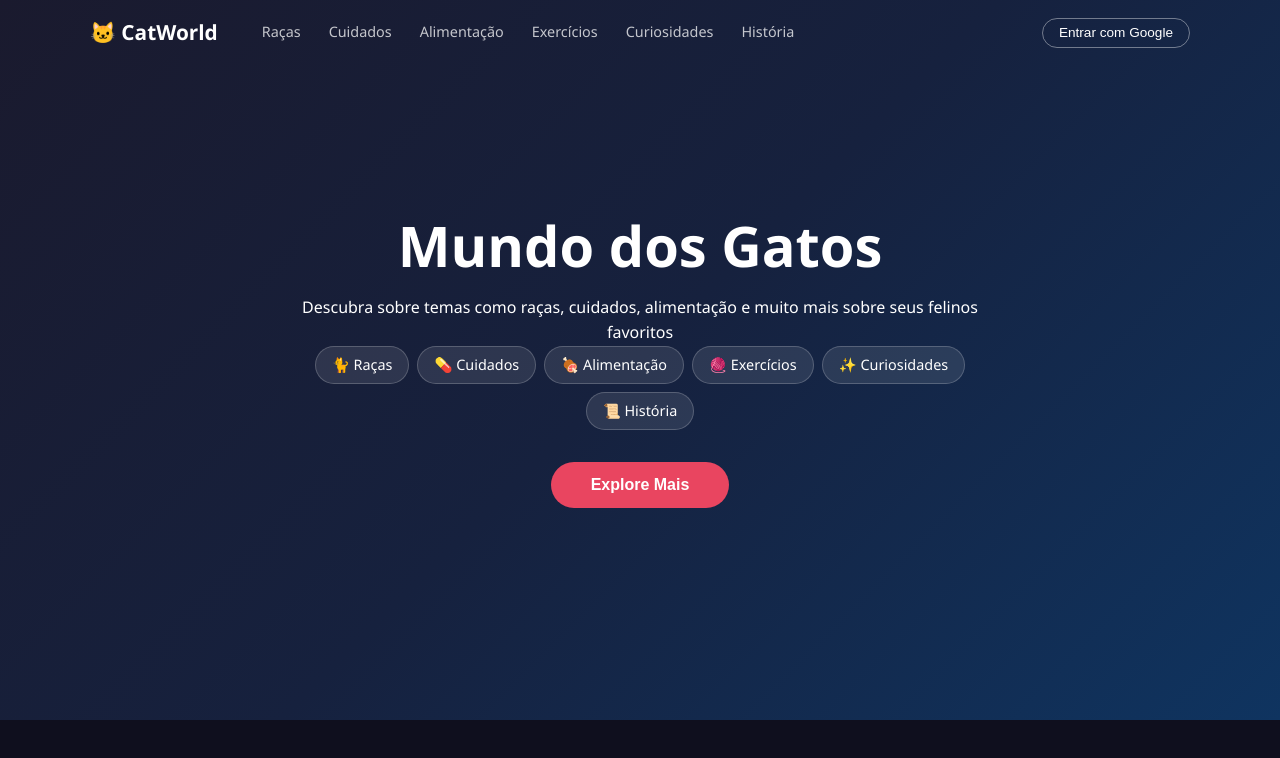
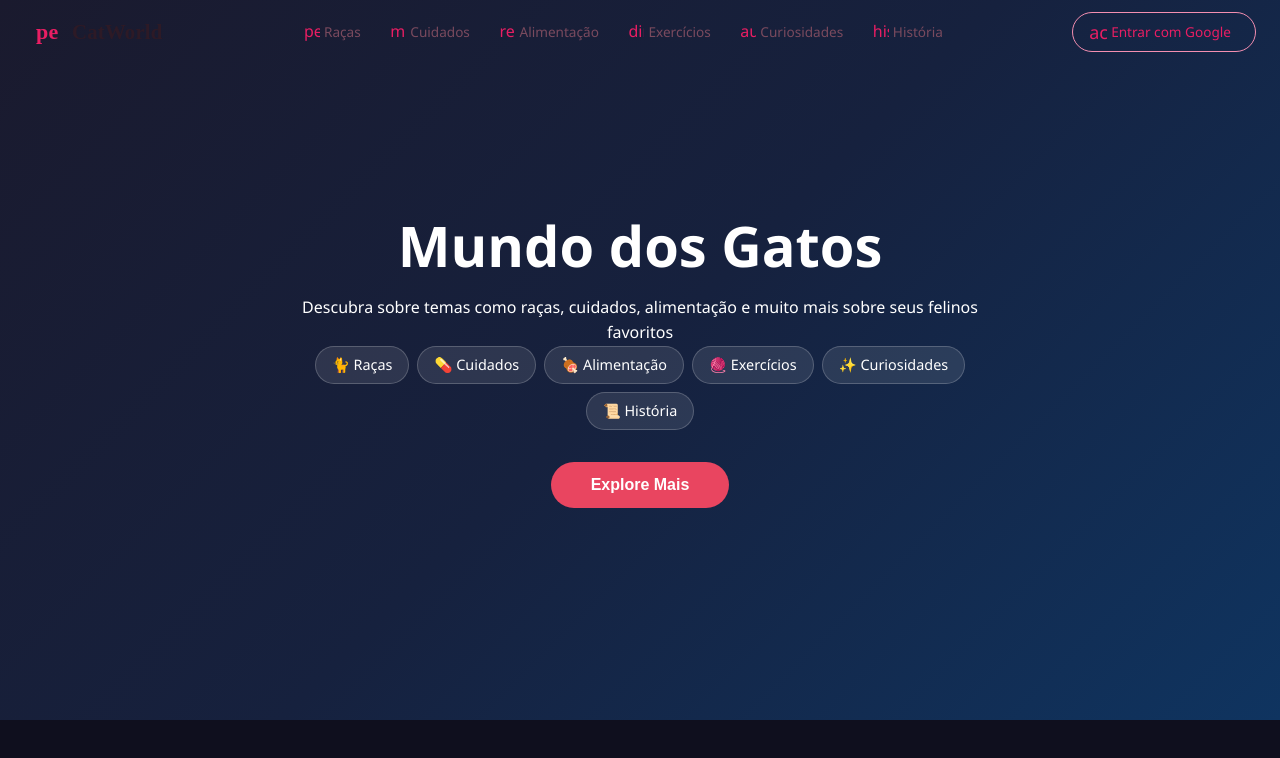
Before and after one commit to MariaClaraCorecha/catworld, an Angular app: page / in a window 1280 px wide. Shown: the top 758 px of the page. Built offline with nearby package versions, Linux system fonts and the light colour scheme.

Commit message:
Refactor: Novo Estilo de navegação.

```diff
--- a/src/app/shared/navbar/navbar.html
+++ b/src/app/shared/navbar/navbar.html
@@ -1,31 +1,64 @@
-<nav class="navbar" [class.scrolled]="scrolled">
-  <div class="nav-inner">
+<mat-toolbar class="navbar" [class.scrolled]="scrolled">
 
-    <div class="nav-logo" (click)="scrollTo('hero')">
-      🐱 CatWorld
-    </div>
+  <!-- Logo -->
+  <button mat-button class="nav-logo" (click)="scrollTo('hero')">
+    <mat-icon>pets</mat-icon>
+    CatWorld
+  </button>
 
-    <!-- Menu desktop -->
-    <ul class="nav-links">
-      <li *ngFor="let link of links">
-        <a (click)="scrollTo(link.id)">{{ link.label }}</a>
-      </li>
-    </ul>
+  <span class="nav-spacer"></span>
 
-    <!-- Botão login (vamos implementar depois) -->
-    <button class="nav-btn-login">Entrar com Google</button>
+  <!-- Links desktop -->
+  <nav class="nav-links">
+    <button
+      mat-button
+      *ngFor="let link of links"
+      (click)="scrollTo(link.id)"
+      class="nav-link-btn"
+    >
+      <mat-icon>{{ link.icon }}</mat-icon>
+      {{ link.label }}
+    </button>
+  </nav>
 
-    <!-- Botão hamburguer (mobile) -->
-    <button class="nav-hamburger" (click)="toggleMenu()">
-      <span></span><span></span><span></span>
-    </button>
+  <span class="nav-spacer"></span>
 
-  </div>
+  <!-- Botão login desktop -->
+  <button
+    mat-stroked-button
+    color="primary"
+    class="nav-btn-login"
+  >
+    <mat-icon>account_circle</mat-icon>
+    Entrar com Google
+  </button>
 
-  <!-- Menu mobile -->
-  <div class="nav-mobile" [class.open]="menuOpen">
-    <a *ngFor="let link of links" (click)="scrollTo(link.id)">
-      {{ link.label }}
-    </a>
-  </div>
-</nav>
+  <!-- Botão menu mobile -->
+  <button
+    mat-icon-button
+    class="nav-hamburger"
+    (click)="toggleMenu()"
+    aria-label="Abrir menu"
+  >
+    <mat-icon>{{ menuOpen ? 'close' : 'menu' }}</mat-icon>
+  </button>
+
+</mat-toolbar>
+
+<!-- Menu mobile — dropdown abaixo da toolbar -->
+<div class="nav-mobile" [class.open]="menuOpen">
+  <button
+    mat-button
+    *ngFor="let link of links"
+    (click)="scrollTo(link.id)"
+    class="nav-mobile-btn"
+  >
+    <mat-icon>{{ link.icon }}</mat-icon>
+    {{ link.label }}
+  </button>
+
+  <button mat-stroked-button color="primary" class="nav-mobile-login">
+    <mat-icon>account_circle</mat-icon>
+    Entrar com Google
+  </button>
+</div>
--- a/src/app/shared/navbar/navbar.scss
+++ b/src/app/shared/navbar/navbar.scss
@@ -1,117 +1,176 @@
+// ─── Toolbar ──────────────────────────────────────────────────────
 .navbar {
-  position: fixed;
+  position: fixed !important;
   top: 0;
   left: 0;
   right: 0;
   z-index: 1000;
-  padding: 1rem 2rem;
-  transition: background 0.3s, box-shadow 0.3s;
+  background: transparent !important;
+  box-shadow: none !important;
+  transition: background 0.3s, box-shadow 0.3s, border-color 0.3s;
+  padding: 0 1.5rem !important;
+  height: 64px !important;
 
   &.scrolled {
-    background: rgba(15, 15, 30, 0.95);
-    backdrop-filter: blur(10px);
-    box-shadow: 0 2px 20px rgba(0, 0, 0, 0.3);
+    background: rgba(255, 255, 255, 0.95) !important;
+    backdrop-filter: blur(12px);
+    box-shadow: 0 2px 16px rgba(233, 30, 99, 0.1) !important;
+    border-bottom: 1px solid #fce4ec;
   }
 }
 
-.nav-inner {
-  max-width: 1100px;
-  margin: 0 auto;
+// ─── Logo ─────────────────────────────────────────────────────────
+.nav-logo {
+  font-family: 'Playfair Display', serif !important;
+  font-size: 1.3rem !important;
+  font-weight: 700 !important;
+  color: #2d1a26 !important;
+  letter-spacing: 0.01em;
   display: flex;
   align-items: center;
-  gap: 2rem;
-}
+  gap: 6px;
 
-.nav-logo {
-  font-size: 1.3rem;
-  font-weight: 700;
-  color: #fff;
-  cursor: pointer;
-  flex-shrink: 0;
-}
-
-.nav-links {
-  display: flex;
-  list-style: none;
-  gap: 0.25rem;
-  flex: 1;
-
-  a {
-    color: rgba(255, 255, 255, 0.75);
-    cursor: pointer;
-    padding: 0.4rem 0.75rem;
-    border-radius: 6px;
-    font-size: 0.9rem;
-    transition: color 0.2s, background 0.2s;
-    white-space: nowrap;
-
-    &:hover {
-      color: #fff;
-      background: rgba(255, 255, 255, 0.1);
-    }
+  mat-icon {
+    color: #e91e63;
+    font-size: 22px;
+    width: 22px;
+    height: 22px;
   }
 }
 
-.nav-btn-login {
-  background: transparent;
-  border: 1px solid rgba(255, 255, 255, 0.4);
-  color: #fff;
-  padding: 0.4rem 1rem;
-  border-radius: 20px;
-  font-size: 0.85rem;
-  cursor: pointer;
-  white-space: nowrap;
-  transition: background 0.2s, border-color 0.2s;
-  flex-shrink: 0;
+// ─── Espaçador ────────────────────────────────────────────────────
+.nav-spacer {
+  flex: 1 1 auto;
+}
+
+// ─── Links desktop ────────────────────────────────────────────────
+.nav-links {
+  display: flex;
+  align-items: center;
+  gap: 0.1rem;
+}
+
+.nav-link-btn {
+  color: #7a4a5e !important;
+  font-size: 0.85rem !important;
+  font-weight: 500 !important;
+  border-radius: 8px !important;
+  transition: background 0.2s, color 0.2s !important;
+
+  mat-icon {
+    font-size: 16px !important;
+    width: 16px !important;
+    height: 16px !important;
+    margin-right: 4px;
+    color: #e91e63;
+  }
 
   &:hover {
-    background: rgba(255, 255, 255, 0.1);
-    border-color: #fff;
+    background: #fce4ec !important;
+    color: #c2185b !important;
   }
 }
 
-.nav-hamburger {
-  display: none;
-  flex-direction: column;
-  gap: 5px;
-  background: none;
-  border: none;
-  cursor: pointer;
-  padding: 4px;
-  margin-left: auto;
+// ─── Botão login desktop ──────────────────────────────────────────
+.nav-btn-login {
+  border-radius: 20px !important;
+  font-size: 0.85rem !important;
+  font-weight: 500 !important;
+  border-color: #f48fb1 !important;
+  color: #e91e63 !important;
+  transition: background 0.2s, border-color 0.2s !important;
 
-  span {
-    display: block;
-    width: 24px;
-    height: 2px;
-    background: #fff;
-    border-radius: 2px;
+  mat-icon {
+    font-size: 18px !important;
+    width: 18px !important;
+    height: 18px !important;
+    margin-right: 4px;
+  }
+
+  &:hover {
+    background: #fce4ec !important;
+    border-color: #e91e63 !important;
   }
 }
 
+// ─── Hamburguer (só mobile) ───────────────────────────────────────
+.nav-hamburger {
+  display: none !important;
+  color: #2d1a26 !important;
+
+  mat-icon {
+    font-size: 24px;
+  }
+}
+
+// ─── Menu mobile ─────────────────────────────────────────────────
 .nav-mobile {
   display: none;
+  position: fixed;
+  top: 64px;
+  left: 0;
+  right: 0;
+  z-index: 999;
+  background: rgba(255, 255, 255, 0.98);
+  backdrop-filter: blur(12px);
+  border-bottom: 1px solid #fce4ec;
   flex-direction: column;
-  padding: 1rem 0;
-  border-top: 1px solid rgba(255, 255, 255, 0.1);
-  margin-top: 0.5rem;
+  padding: 0.75rem 1rem;
+  gap: 0.25rem;
+  box-shadow: 0 8px 24px rgba(233, 30, 99, 0.1);
 
-  a {
-    color: rgba(255, 255, 255, 0.8);
-    padding: 0.6rem 0;
-    cursor: pointer;
-    font-size: 1rem;
-    transition: color 0.2s;
+  // Animação de entrada
+  transform: translateY(-8px);
+  opacity: 0;
+  transition: opacity 0.2s, transform 0.2s;
 
-    &:hover { color: #fff; }
+  &.open {
+    display: flex;
+    transform: translateY(0);
+    opacity: 1;
+  }
+}
+
+.nav-mobile-btn {
+  justify-content: flex-start !important;
+  color: #7a4a5e !important;
+  font-size: 0.95rem !important;
+  width: 100%;
+  border-radius: 8px !important;
+  padding: 0.5rem 0.75rem !important;
+
+  mat-icon {
+    font-size: 18px !important;
+    width: 18px !important;
+    height: 18px !important;
+    margin-right: 8px;
+    color: #e91e63;
   }
 
-  &.open { display: flex; }
+  &:hover {
+    background: #fce4ec !important;
+    color: #c2185b !important;
+  }
 }
 
-// Responsividade
-@media (max-width: 768px) {
-  .nav-links,
-  .nav-btn-login { display: none; }
-  .nav-hamburger { display: flex; }
+.nav-mobile-login {
+  margin-top: 0.5rem !important;
+  border-radius: 20px !important;
+  border-color: #f48fb1 !important;
+  color: #e91e63 !important;
+  width: 100%;
+
+  mat-icon {
+    font-size: 18px !important;
+    width: 18px !important;
+    height: 18px !important;
+    margin-right: 4px;
+  }
 }
+
+// ─── Responsividade ───────────────────────────────────────────────
+@media (max-width: 900px) {
+  .nav-links { display: none; }
+  .nav-btn-login { display: none !important; }
+  .nav-hamburger { display: inline-flex !important; }
+}
--- a/src/app/shared/navbar/navbar.ts
+++ b/src/app/shared/navbar/navbar.ts
@@ -1,10 +1,14 @@
 import { Component, HostListener } from '@angular/core';
 import { CommonModule } from '@angular/common';
+import { MatToolbarModule } from '@angular/material/toolbar';
+import { MatButtonModule } from '@angular/material/button';
+import { MatIconModule } from '@angular/material/icon';
+import { MatMenuModule } from '@angular/material/menu';
 
 @Component({
   selector: 'app-navbar',
   standalone: true,
-  imports: [CommonModule],
+  imports: [CommonModule, MatToolbarModule, MatButtonModule, MatIconModule, MatMenuModule],
   templateUrl: './navbar.html',
   styleUrl: './navbar.scss',
 })
@@ -12,30 +16,26 @@ export class NavbarComponent {
   scrolled = false;
   menuOpen = false;
 
-  //Detecta scroll para mudar o estilo
   @HostListener('window:scroll')
-  onScroll(){
+  onScroll() {
     this.scrolled = window.scrollY > 50;
-
   }
 
-  toggleMenu(){
+  toggleMenu() {
     this.menuOpen = !this.menuOpen;
   }
 
-  //Scroll suave até seção por ID
   scrollTo(sectionId: string) {
-    const el = document.getElementById(sectionId);
-    el?.scrollIntoView({ behavior: 'smooth' });
+    document.getElementById(sectionId)?.scrollIntoView({ behavior: 'smooth' });
     this.menuOpen = false;
   }
 
   links = [
-    {label: 'Raças', id: 'racas'},
-    {label: 'Cuidados', id: 'cuidados'},
-    {label: 'Alimentação', id: 'alimentação'},
-    {label: 'Exercícios', id: 'exercicios'},
-    {label: 'Curiosidades', id: 'curiosidades'},
-    {label: 'História', id: 'historia'},
+    { label: 'Raças', id: 'racas', icon: 'pets' },
+    { label: 'Cuidados', id: 'cuidados', icon: 'medical_services' },
+    { label: 'Alimentação', id: 'alimentacao', icon: 'restaurant' },
+    { label: 'Exercícios', id: 'exercicios', icon: 'directions_run' },
+    { label: 'Curiosidades', id: 'curiosidades', icon: 'auto_awesome' },
+    { label: 'História', id: 'historia', icon: 'history_edu' },
   ];
 }
```
